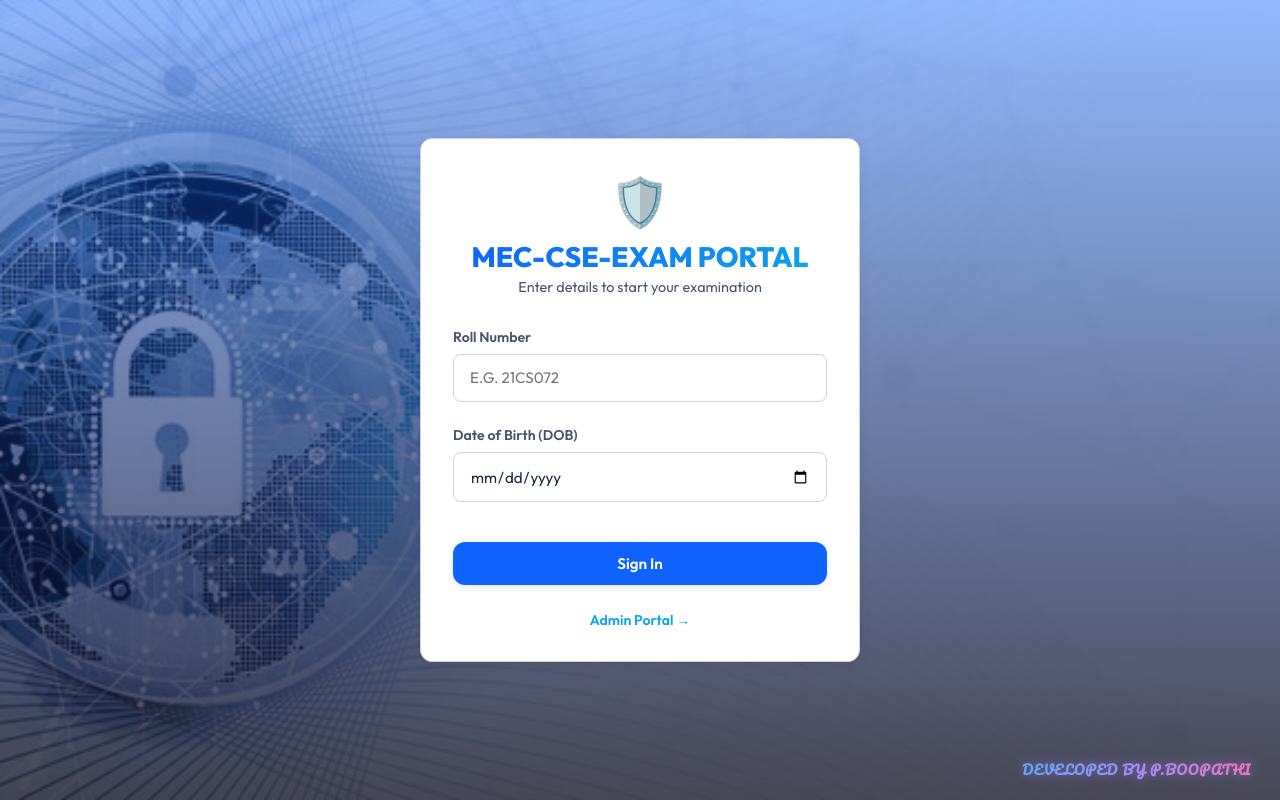
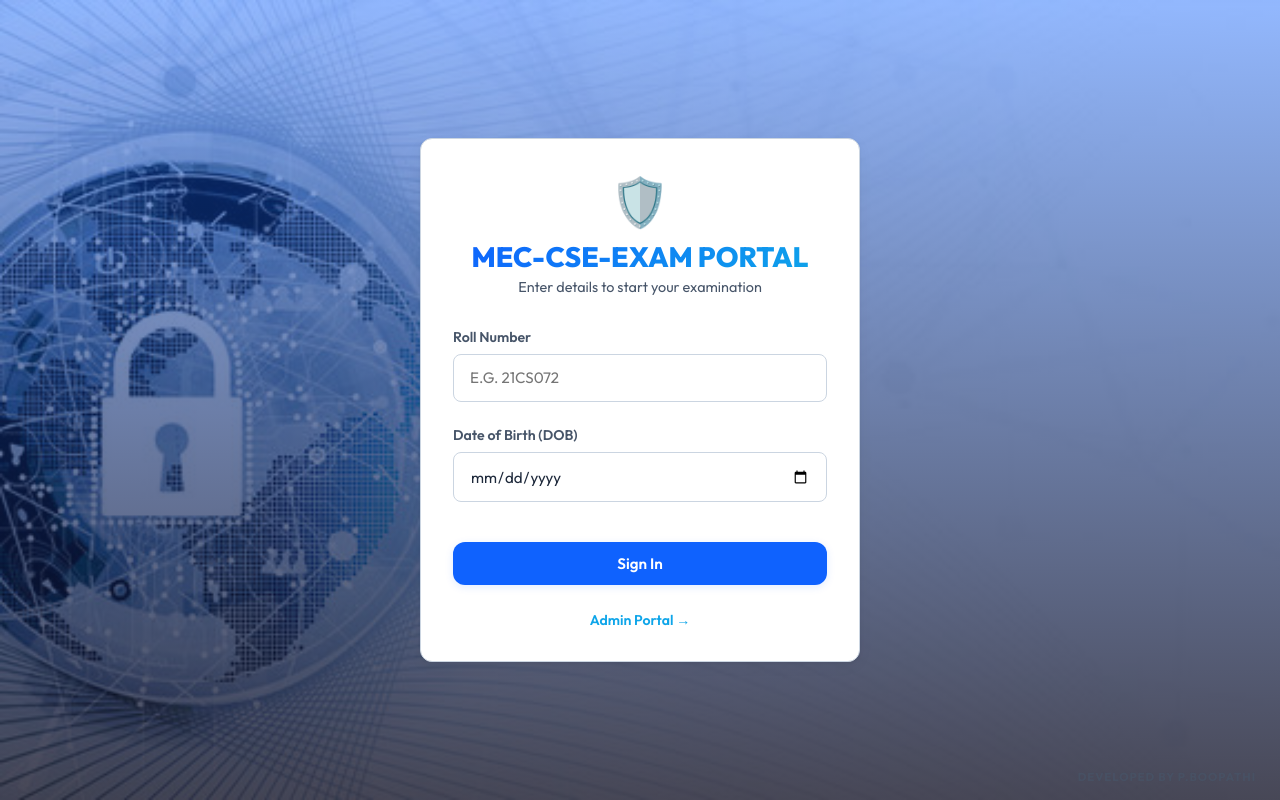
Before and after one commit to boopathi-muthayammal/mec-frontend-, a React app: page / in a window 1280 px wide. Built offline with nearby package versions, Linux system fonts and the light colour scheme; no server answers; the HTML template or start-up script is replaced by a standard one.

Commit message:
design: refine developer signature to look formal and decent

```diff
--- a/src/index.css
+++ b/src/index.css
@@ -1073,28 +1073,18 @@ body {
 
 .developer-signature {
   position: fixed;
-  bottom: 1.2rem;
-  right: 1.8rem;
-  font-size: 0.82rem;
-  font-weight: 600;
-  font-family: 'Pacifico', cursive;
-  letter-spacing: 0.06em;
+  bottom: 1rem;
+  right: 1.5rem;
+  font-size: 0.72rem;
+  font-weight: 700;
+  font-family: var(--font-family);
+  letter-spacing: 0.08em;
   pointer-events: none;
   z-index: 99999;
   user-select: none;
-  background: linear-gradient(90deg, #a78bfa, #f472b6, #fb923c, #facc15, #34d399, #60a5fa, #a78bfa);
-  background-size: 300% auto;
-  -webkit-background-clip: text;
-  -webkit-text-fill-color: transparent;
-  background-clip: text;
-  animation: devSignatureShift 6s linear infinite;
-  filter: drop-shadow(0 0 6px rgba(167, 139, 250, 0.45));
-  text-transform: none;
-}
-
-@keyframes devSignatureShift {
-  0%   { background-position: 0% center; }
-  100% { background-position: 300% center; }
+  text-transform: uppercase;
+  color: var(--text-secondary);
+  opacity: 0.65;
 }
 
 /* Student Logged In Layout Background */
```
